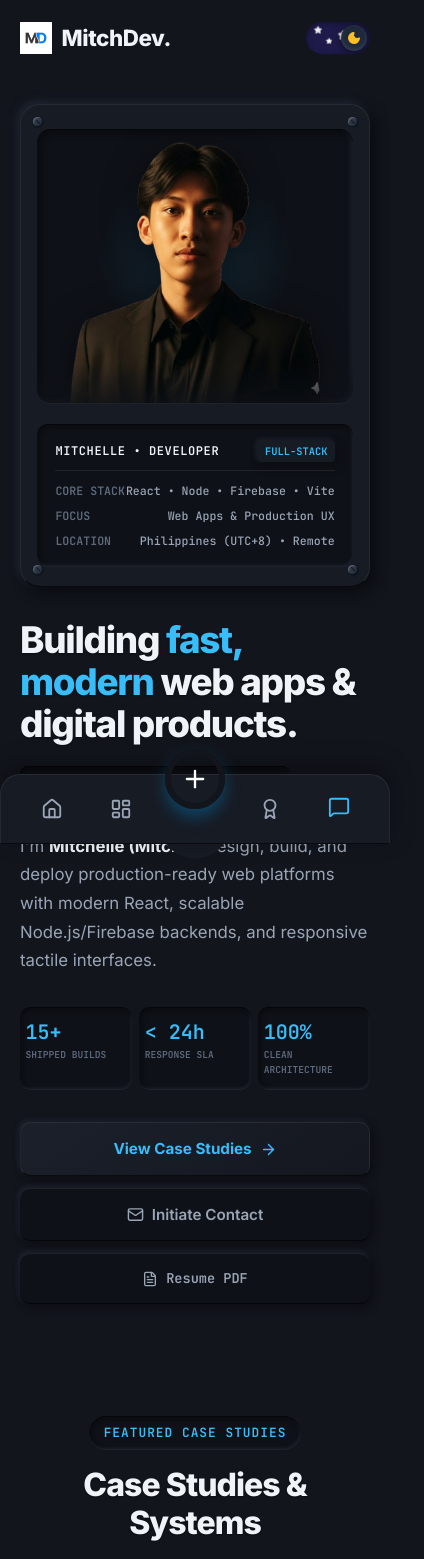
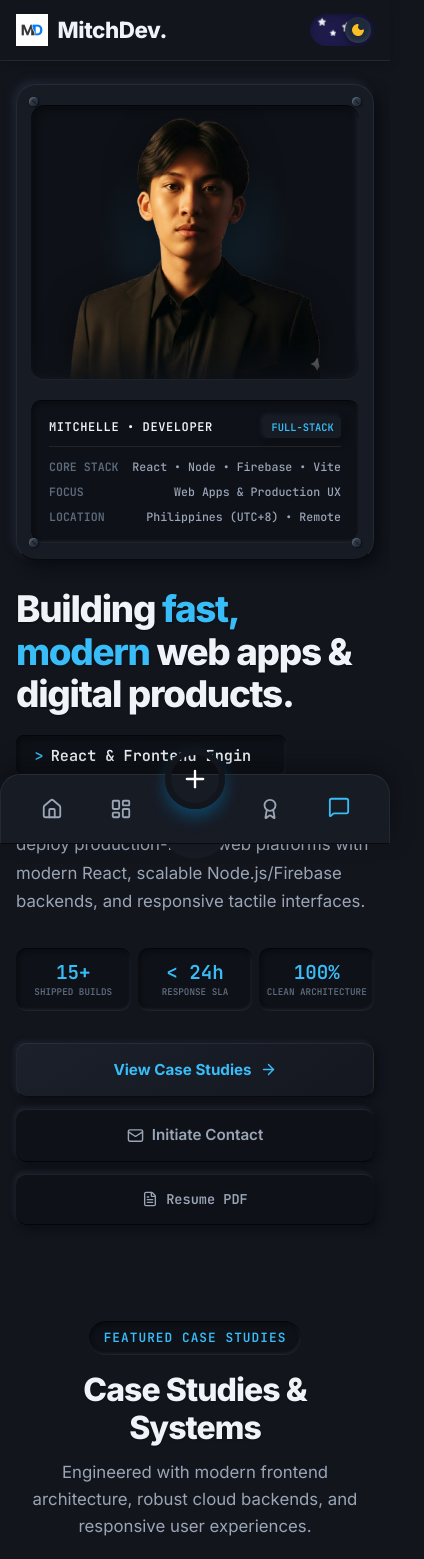
Before and after one commit to DmitzDev/Personal-PortfolioDev, a React (Vite) app: page / in a window 390 px wide. Shown: the top 1559 px of the page, 424 px wide, since content can reach past the window. Built offline with nearby package versions, Linux system fonts and the light colour scheme.

Commit message:
fix(mobile): prevent horizontal scroll and fix theme toggle header overlap

```diff
--- a/src/components/Hero/Hero.css
+++ b/src/components/Hero/Hero.css
@@ -376,36 +376,50 @@
 }
 
 @media (max-width: 576px) {
+  .hero-section {
+    padding: 4.75rem 0 2rem 0;
+  }
+
   .hero-container {
-    gap: 2rem;
-    padding-top: 1rem;
+    gap: 1.75rem;
+    padding-top: 0.5rem;
   }
 
   .hardware-chassis {
+    width: 100%;
     max-width: 100%;
-    padding: 1.5rem 1rem 1.15rem 1rem;
+    box-sizing: border-box;
+    padding: 1.25rem 0.85rem 1rem 0.85rem;
   }
 
   .portrait-chamber {
     height: 275px;
+    max-width: 100%;
   }
 
   .hero-gauges-grid {
     grid-template-columns: repeat(3, 1fr);
     gap: 0.45rem;
     margin-bottom: 2rem;
+    width: 100%;
+    max-width: 100%;
   }
 
   .gauge-card {
-    padding: 0.75rem 0.35rem;
+    padding: 0.75rem 0.25rem;
+    min-width: 0;
+    text-align: center;
+    align-items: center;
   }
 
   .gauge-val {
-    font-size: 1.25rem;
+    font-size: 1.2rem;
   }
 
   .gauge-label {
-    font-size: 0.6rem;
+    font-size: 0.58rem;
+    word-break: break-word;
+    line-height: 1.2;
   }
 
   .hero-actions {
--- a/src/components/Navbar/MobileBottomNav.css
+++ b/src/components/Navbar/MobileBottomNav.css
@@ -9,7 +9,9 @@
     bottom: 0;
     left: 0;
     width: 100%;
+    max-width: 100%;
     z-index: 1000;
+    box-sizing: border-box;
   }
 
   .mobile-bottom-nav {
@@ -18,6 +20,8 @@
     align-items: center;
     padding: 0.5rem 1rem;
     height: 70px;
+    width: 100%;
+    box-sizing: border-box;
     background: var(--bg-secondary);
     border-top: 1px solid var(--skeuo-bevel-top);
     border-radius: 20px 20px 0 0;
--- a/src/components/Navbar/Navbar.css
+++ b/src/components/Navbar/Navbar.css
@@ -114,12 +114,27 @@
 }
 
 @media (max-width: 1024px) {
+  .navbar {
+    padding: 0.75rem 0;
+    background: var(--bg-primary);
+    box-shadow: 0 2px 10px rgba(0, 0, 0, 0.2);
+    border-bottom: 1px solid var(--border);
+  }
+
   .desktop-nav {
     display: none;
   }
+
   .mobile-nav-toggle {
     display: flex;
     align-items: center;
-    gap: 1rem;
+    gap: 0.75rem;
+    flex-shrink: 0;
+  }
+
+  .navbar-container {
+    padding: 0 1rem;
+    width: 100%;
+    box-sizing: border-box;
   }
 }
--- a/src/components/Projects/Projects.css
+++ b/src/components/Projects/Projects.css
@@ -77,8 +77,11 @@
 /* Tactile Case Studies Grid */
 .projects-grid {
   display: grid;
-  grid-template-columns: repeat(auto-fill, minmax(360px, 1fr));
+  grid-template-columns: repeat(auto-fill, minmax(min(340px, 100%), 1fr));
   gap: 2.25rem;
+  width: 100%;
+  max-width: 100%;
+  box-sizing: border-box;
 }
 
 .case-study-card {
@@ -93,6 +96,9 @@
   border-left: var(--skeuo-border);
   border-right: var(--skeuo-border);
   transition: transform 0.2s ease, box-shadow 0.2s ease;
+  width: 100%;
+  max-width: 100%;
+  box-sizing: border-box;
 }
 
 .case-study-card:hover {
--- a/src/components/Skills/Skills.css
+++ b/src/components/Skills/Skills.css
@@ -195,6 +195,9 @@
   border-bottom: 1px solid var(--skeuo-bevel-bottom);
   border-left: var(--skeuo-border);
   border-right: var(--skeuo-border);
+  max-width: 100%;
+  overflow: hidden;
+  box-sizing: border-box;
 }
 
 .github-card-header {
@@ -237,6 +240,8 @@
 
 .github-calendar-scroll {
   overflow-x: auto;
+  max-width: 100%;
+  width: 100%;
   padding: 1rem;
   border-radius: 0.65rem;
   background: var(--bg-tertiary);
@@ -245,6 +250,8 @@
   border-bottom: 1px solid var(--skeuo-bevel-top);
   display: flex;
   justify-content: center;
+  -webkit-overflow-scrolling: touch;
+  box-sizing: border-box;
 }
 
 @media (max-width: 768px) {
@@ -261,10 +268,18 @@
     width: 100%;
   }
 
+  .github-activity-card {
+    padding: 1.25rem 0.85rem;
+  }
+
   .github-card-header {
     flex-direction: column;
     align-items: flex-start;
     gap: 0.5rem;
+  }
+
+  .github-calendar-scroll {
+    justify-content: flex-start;
   }
 }
 
--- a/src/components/TechStack/TechStack.css
+++ b/src/components/TechStack/TechStack.css
@@ -7,7 +7,7 @@
 
 .marquee-container {
   position: relative;
-  width: 100vw;
+  width: 100%;
   max-width: 100%;
   overflow: hidden;
   display: flex;
--- a/src/components/shared/Shared.css
+++ b/src/components/shared/Shared.css
@@ -317,11 +317,11 @@
   }
 }
 
-@media (max-width: 768px) {
+@media (max-width: 1024px) {
   .scroll-to-top {
-    bottom: 1rem;
-    right: 1rem;
-    width: 40px;
-    height: 40px;
+    bottom: 5.5rem;
+    right: 1.25rem;
+    width: 42px;
+    height: 42px;
   }
 }
--- a/src/index.css
+++ b/src/index.css
@@ -80,6 +80,9 @@
 
 html {
   scroll-behavior: smooth;
+  overflow-x: hidden;
+  max-width: 100%;
+  width: 100%;
 }
 
 body {
@@ -91,6 +94,16 @@ body {
   -moz-osx-font-smoothing: grayscale;
   transition: background-color 0.2s ease, color 0.2s ease;
   overflow-x: hidden;
+  max-width: 100%;
+  width: 100%;
+  position: relative;
+}
+
+#root,
+.app-container {
+  overflow-x: hidden;
+  max-width: 100%;
+  width: 100%;
 }
 
 code, pre, .font-mono {
@@ -126,8 +139,10 @@ h1, h2, h3, h4, h5, h6 {
 /* Layout Utilities */
 .container {
   max-width: 1200px;
+  width: 100%;
   margin: 0 auto;
   padding: 0 2rem;
+  box-sizing: border-box;
 }
 
 .section {
@@ -345,6 +360,9 @@ h1, h2, h3, h4, h5, h6 {
     font-size: 2rem;
   }
   .container {
-    padding: 0 1.25rem;
+    padding: 0 1rem;
+    width: 100%;
+    max-width: 100%;
+    box-sizing: border-box;
   }
 }
```
